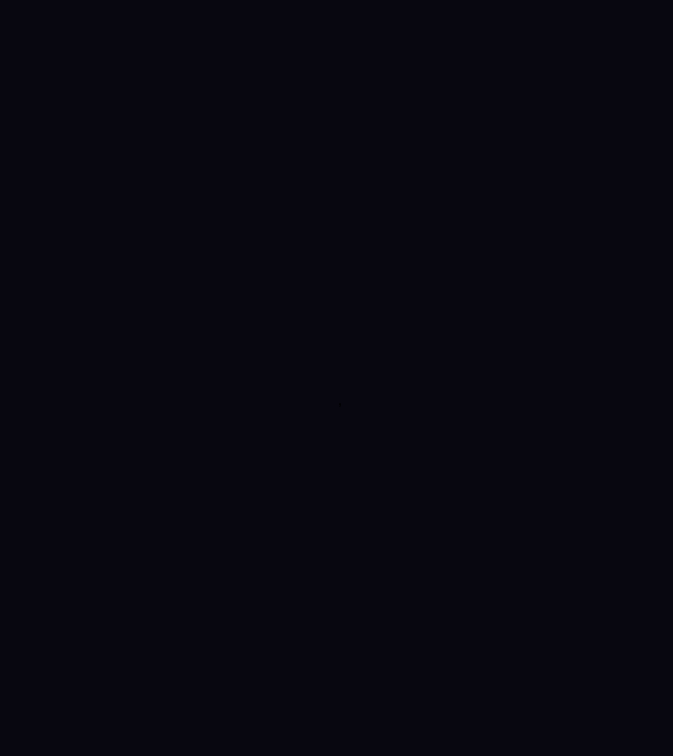
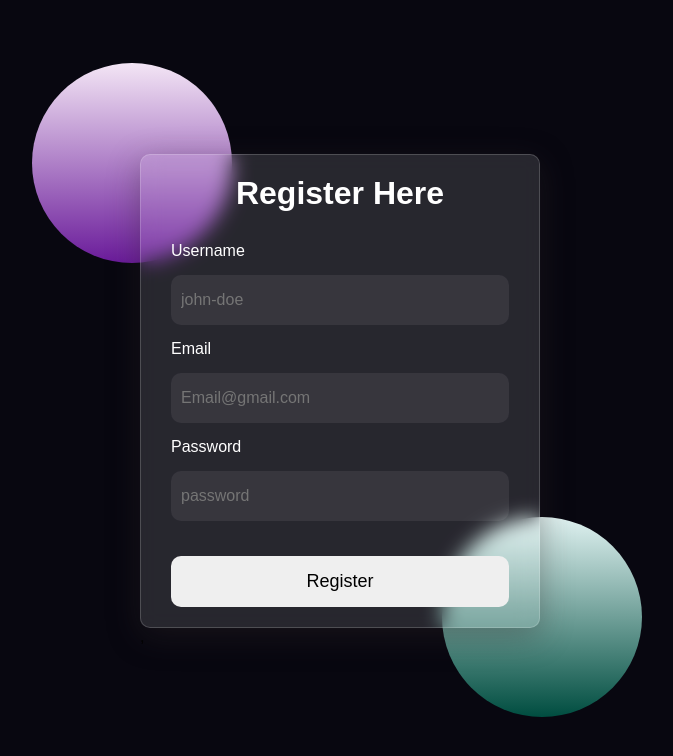
Before and after one commit to ali30na3m/todos, a React (Vite) app: page /Register in a window 1280 px wide. Before the commit this address had no page. Shown: the top 756 px of the page, without its empty margins (300-973 px from the left). Built offline with nearby package versions, Linux system fonts and the light colour scheme.

Commit message:
register page is added

```diff
--- a/src/App.tsx
+++ b/src/App.tsx
@@ -2,6 +2,7 @@ import { Route, Routes } from "react-router"
 import Login from './Page/Login/Login';
 import TodoList from "./Page/TodoList/TodoList";
 import ProtectedRoute from "./components/ProtectedRoute/ProtectedRoute";
+import Register from "./Page/Register/Register";
 
 export default function App() {
 
@@ -18,6 +19,7 @@ export default function App() {
           </ProtectedRoute>
         }
       />
+      <Route path="/Register" element={<Register />} />
     </Routes>
   )
 }
--- a/src/Page/Login/Login.css
+++ b/src/Page/Login/Login.css
@@ -18,8 +18,8 @@ body{
 form{
     background-color: rgba(255,255,255,0.13);
     width: 400px;
-    height: 480px;
-    padding: 50px 35px;
+    /* height: 480px; */
+    padding: 20px 30px;
     border-radius: 10px;
     color: #fff;
     z-index: 2;
@@ -55,7 +55,7 @@ gap: 15px;
 .input_display{
     display: flex;
     flex-direction: column;
-    gap: 30px;
+    gap: 0px;
 }
 .log_in{
     font-size: 18px;
@@ -65,7 +65,7 @@ gap: 15px;
     cursor: pointer;
 }
 .log_button{
-    margin-top: 40px;
+    margin-top: 20px;
     display: flex;
     align-items: center;
     justify-content: center;
@@ -97,6 +97,18 @@ gap: 15px;
     animation-iteration-count: infinite;
 }
 
+.register-login{
+    display: flex;
+    align-items: center;
+    justify-content: center;
+    margin: 14px 0;
+    gap: 12px;
+}
+.link-login{
+    text-decoration: none;
+    color: #004D40;
+}
+
 @keyframes spinner1 {
     0% {
         left: -80px;
--- a/src/Page/Login/Login.tsx
+++ b/src/Page/Login/Login.tsx
@@ -1,7 +1,9 @@
 import React, { useState } from "react";
-import { useDispatch } from "react-redux";
+import { useDispatch, useSelector } from "react-redux";
 import { useNavigate } from "react-router-dom";
 import { login } from "../../Redux/authSlice/authSlice";
+import { Link } from "react-router-dom";
+import { RootState } from "../../Redux/Store";
 import './Login.css'
 
 const Login: React.FC = () => {
@@ -9,15 +11,22 @@ const Login: React.FC = () => {
   const navigate = useNavigate();
   const [username, setUsername] = useState('');
   const [password, setPassword] = useState('');
+  const userRegistered = useSelector((state: RootState) => state.register)
 
   const handleLogin = () => {
     // شبیه‌سازی اعتبارسنجی کاربر
-    if (username === 'ali30na' && password === 'sina1234') {
-      dispatch(login({ id: 1, username, password }));
-      navigate(`/TodoList/${username}`);
-    } else {
-      alert('Invalid credentials');
-    }
+
+    userRegistered.map(user => {
+      if (username === user.username && password === user.password) {
+        dispatch(login({ username, password }));
+        navigate(`/TodoList/${username}`);
+      }else {
+        alert('Invalid credentials');
+      }
+    })
+
+    // if (username === 'ali30na' && password === 'sina1234') {
+    // }
   };
 
   return (
@@ -30,7 +39,7 @@ const Login: React.FC = () => {
           <div className="input_display">
             <div className="User">
               <label >Username</label>
-              <input type="text" value={username} onChange={(event) => setUsername(event?.target.value)} className='Username' placeholder='UserName' />
+              <input type="text" value={username} onChange={(event) => setUsername(event?.target.value)} className='Username' placeholder='john-doe' />
               <span className="Username_statues"></span>
             </div>
             <div className="pass">
@@ -42,6 +51,10 @@ const Login: React.FC = () => {
           <div className="log_button">
             <button onClick={handleLogin} className="log_in">Log In</button>
           </div>
+          <h3 className="register-login">
+            not register?
+            <Link className="link-login" to='/Register'>register</Link>
+          </h3>
         </form>
       </div>
     </div>
--- /dev/null
+++ b/src/Page/Register/Register.tsx
@@ -0,0 +1,52 @@
+import React, { useState } from 'react'
+import { useDispatch } from 'react-redux'
+import { useNavigate } from 'react-router'
+import { register } from '../../Redux/registerSlice/registerSlice'
+
+export default function Register(): React.ReactNode {
+
+    const [username, setUsername] = useState<string>('')
+    const [password, setPassword] = useState<string>('')
+    const [email, setEmail] = useState<string>('')
+    const dispatch = useDispatch()
+    const navigate = useNavigate()
+
+    const registerHandler = () => {
+        if (username.trim() !== '' && password.trim() !== '' && email.trim() !== '') {
+            dispatch(register({ id: crypto.randomUUID(), username, password, email }))
+            navigate('/')
+        }
+    }
+
+    return (
+        <div className="wrapper">
+            <div className="circle_one"></div>
+            <div className="circle_two"></div>
+            <div>
+                <form>
+                    <div className="title"><h1>Register Here</h1></div>
+                    <div className="input_display">
+                        <div className="User">
+                            <label >Username</label>
+                            <input value={username} onChange={(event) => setUsername(event.target.value)} type="text" className='Username' placeholder='john-doe' />
+                            <span className="Username_statues"></span>
+                        </div>
+                        <div className="User">
+                            <label >Email</label>
+                            <input value={email} onChange={event => setEmail(event.target.value)} type="text" className='Username' placeholder='Email@gmail.com' />
+                            <span className="Username_statues"></span>
+                        </div>
+                        <div className="pass">
+                            <label>Password</label>
+                            <input value={password} onChange={(event) => setPassword(event.target.value)} type='password' placeholder='password' />
+                            <span className="password_statues"></span>
+                        </div>
+                    </div>
+                    <div className="log_button">
+                        <button onClick={registerHandler} className="log_in">Register</button>
+                    </div>
+                </form>
+            </div>
+        </div>
+    )
+}
--- a/src/Redux/Store.ts
+++ b/src/Redux/Store.ts
@@ -1,11 +1,13 @@
 import { configureStore } from '@reduxjs/toolkit';
 import authReducer from './authSlice/authSlice';
 import todos from './Todos/todos';
+import register from './registerSlice/registerSlice'
 
 const store = configureStore({
   reducer: {
     auth: authReducer,
-    todos : todos
+    todos : todos,
+    register
   },
 });
 
--- a/src/Redux/authSlice/authSlice.ts
+++ b/src/Redux/authSlice/authSlice.ts
@@ -2,7 +2,7 @@
 import { createSlice, PayloadAction } from '@reduxjs/toolkit';
 
 interface UserInfo {
-  id: number;
+  // id: string;
   username: string;
   password: string;
 }
--- /dev/null
+++ b/src/Redux/registerSlice/registerSlice.ts
@@ -0,0 +1,21 @@
+import { createSlice, PayloadAction } from "@reduxjs/toolkit";
+
+interface UserInfo {
+    id: string
+    username: string | null
+    email: string | null
+    password: string | null
+}
+
+const RegisterSlice = createSlice({
+    name: 'register',
+    initialState: [],
+    reducers: {
+        register: (state: UserInfo[], action: PayloadAction<UserInfo>) => {
+            state.push(action.payload)
+        }
+    }
+})
+
+export default RegisterSlice.reducer
+export const { register } = RegisterSlice.actions
```
